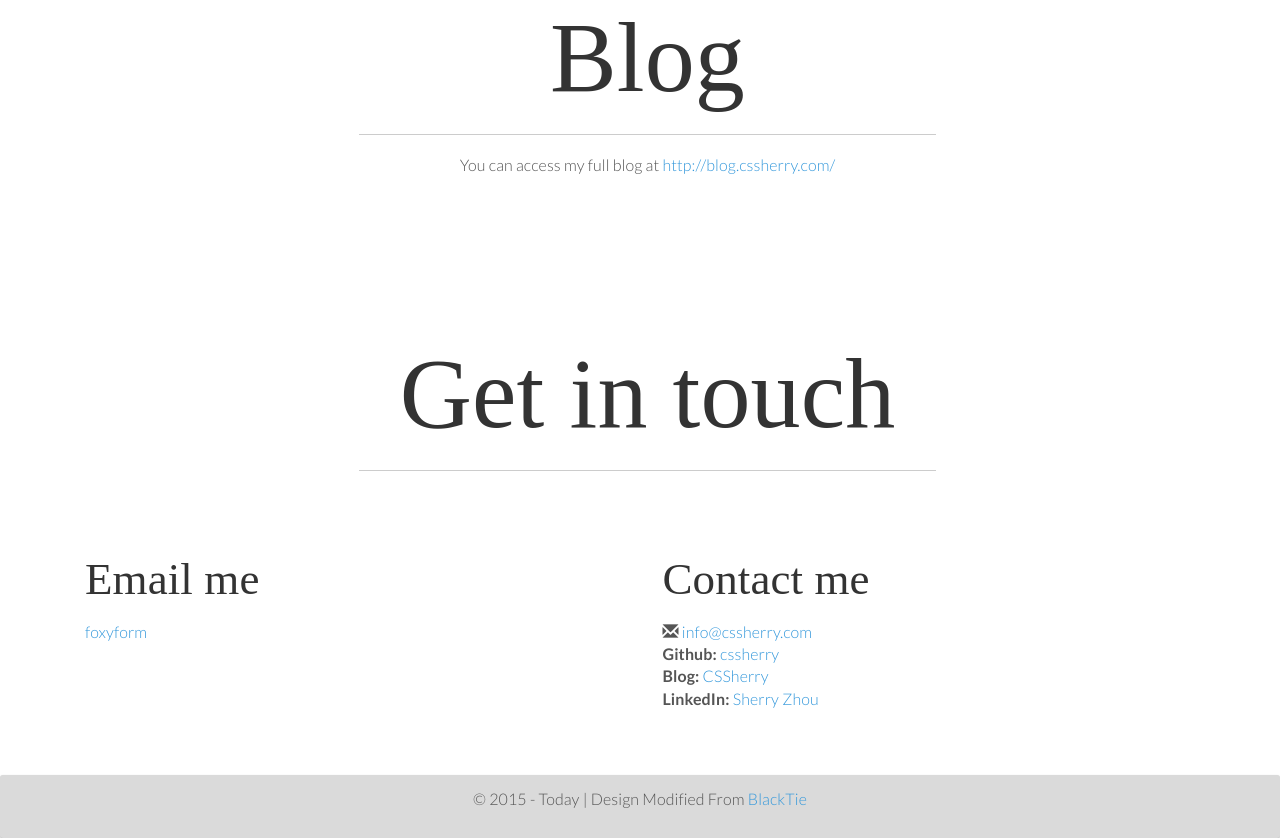
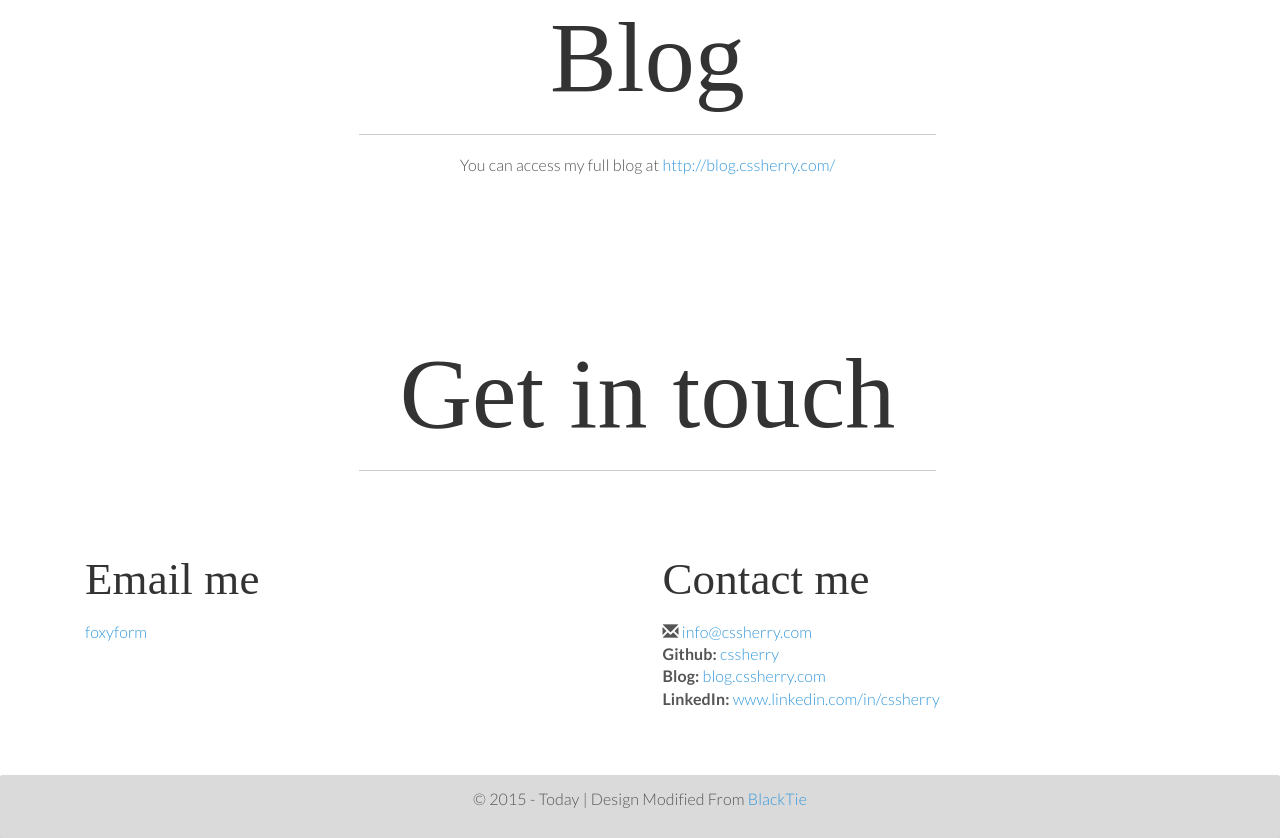
Before and after one commit to cssherry/cssherry.github.io, a plain HTML site: page index.html in a window 1280 px wide. Shown: the part 3576-4414 px from the top of the page. Drawn offline with Linux system fonts and the light colour scheme; a script that the page names is missing.

Commit message:
Update linkedin and blog text

```diff
--- a/index.html
+++ b/index.html
@@ -486,8 +486,8 @@
         <h2>Contact me</h2>
           <span class="glyphicon glyphicon-envelope"></span> <a href="mailto:info@cssherry.com"> info@cssherry.com </a> <br/>
           <b>Github:</b> <a href="https://github.com/cssherry"> cssherry </a> <br/>
-          <b>Blog:</b> <a href="http://blog.cssherry.com/"> CSSherry </a> <br/>
-          <b>LinkedIn:</b> <a href="http://www.linkedin.com/in/cssherry">Sherry Zhou </a> <br/>
+          <b>Blog:</b> <a href="http://blog.cssherry.com/"> blog.cssherry.com </a> <br/>
+          <b>LinkedIn:</b> <a href="http://www.linkedin.com/in/cssherry"> www.linkedin.com/in/cssherry </a> <br/>
         </p>
       </div><!-- col -->
     </div>
```
